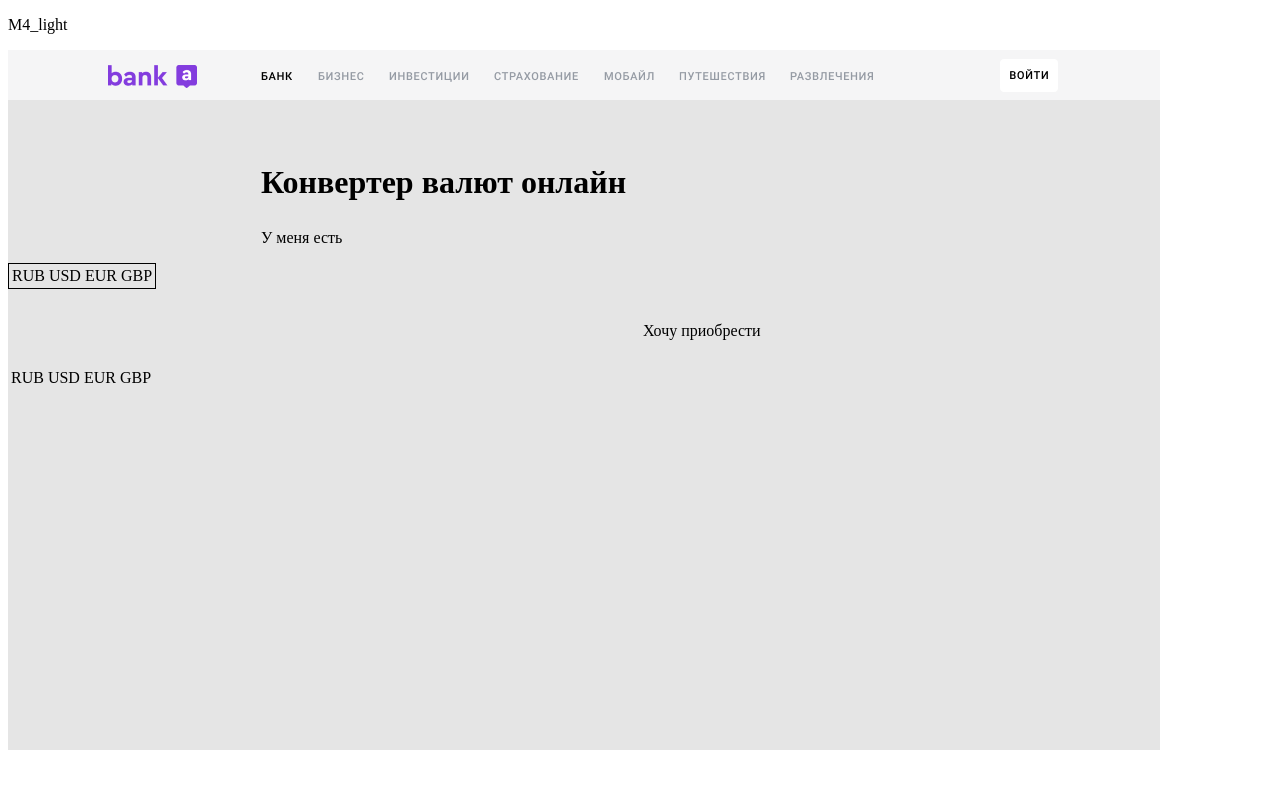
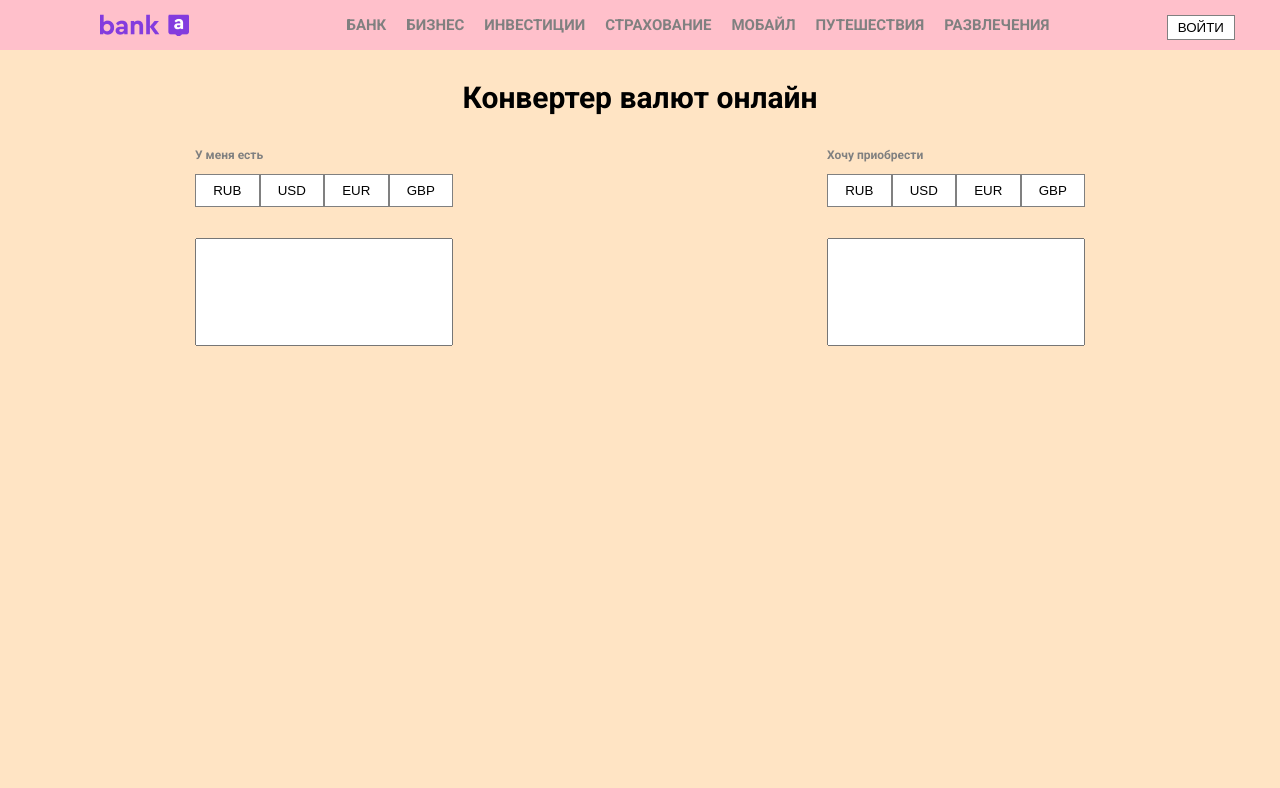
Before and after one commit to nermin0327/layihe3, a plain HTML site: page index.html in a window 1280 px wide. Drawn offline with Linux system fonts and the light colour scheme.

Commit message:
son guncelleme

```diff
--- a/index.html
+++ b/index.html
@@ -1,55 +1,86 @@
 <!DOCTYPE html>
 <html lang="en">
+
 <head>
   <meta charset="UTF-8">
   <meta http-equiv="X-UA-Compatible" content="IE=edge">
   <meta name="viewport" content="width=device-width, initial-scale=1.0">
   <title>Document</title>
+  <link rel="stylesheet" href="style.css">
 </head>
-<link rel="stylesheet" href="./style.css">
+
 <body>
   <div class="general">
-     <p class="light">M4_light</p>
-      <div class="main">
-         <div class="header">
-          <img src="./Group 6.png">
+    <div class="list" style="display: flex; justify-content: space-between  ;">
+      <div class="img"><img src="./Asset 1@3x 1.png"></div>
+      <div>
+        <ul style="display: flex; list-style:none">
+          <li class="zero">
+            БАНК
+          </li>
+          <li class="one">
+            БИЗНЕС
+          </li>
+          <li class="two">
+            ИНВЕСТИЦИИ
+          </li>
+          <li class="three">
+            СТРАХОВАНИЕ
+          </li>
+          <li class="four">
+            МОБАЙЛ
+          </li>
+          <li class="five">
+            ПУТЕШЕСТВИЯ
+          </li>
+          <li class="six">
+            РАЗВЛЕЧЕНИЯ
+          </li>
+          </ul>
           </div>
-         <div class="footer">
-         <h1 class="firsth">Конвертер валют онлайн</h2>
-         <div class="tables">
-         <p class="zero">У меня есть </p>
-         <table class="one">
-          <thead>
-          </thead>
-          <tbody>
-            <tr>
-            <td>RUB</td>
-              <td>USD</td>
-              <td>EUR</td>
-              <td>GBP</td>
-            </tr>
-          </tbody>
-         </table>
+          <div><button class="x">
+            ВОЙТИ
+          </button></div>
+      </div>
 
 
-         <p class="none">Хочу приобрести</p>
-         <table class="two">
-            <thead>
-            </thead>
-            <tbody>
-              <tr>
-              <td>RUB</td>
-                <td>USD</td>
-                <td>EUR</td>
-                <td>GBP</td>
-              </tr>
-            </tbody>
-           </table>
-
+    </div>
+    <div class="main">
+      <h1>Конвертер валют онлайн</h1>
+    </div>
+    <div class="center">
+    <div class="left">
+      <p class="have">У меня есть </p>
+      <div class="eight">
+        <div class="btnwrapper">
+          <button class="btn">RUB</button>
+          <button class="btn">USD</button>
+          <button class="btn"> EUR</button>
+          <button class="btn">GBP</button>
+        </div>
+        <div class="container">
+          <input class="input" type="number">
+          <p class="show"></p>
+        </div>
+      </div>
+    </div>
+    <div class="right">
+      <p class="want">Хочу приобрести</p>
+      <div class="eight">
+        <div class="btnwrapper">
+          <button class="btn">RUB</button>
+          <button class="btn">USD</button>
+          <button class="btn"> EUR</button>
+          <button class="btn">GBP</button>
+        </div>
+        <div class="container">
+          <input class="input" type="number">
+          <p class="show"></p>
         </div>
       </div>
     </div>
   </div>
-    <script src="./main.js"></script>
+  </div>
 </body>
+
 </html>
--- a/style.css
+++ b/style.css
@@ -1,35 +1,152 @@
-.main{
-    width: 1152px;
-    height:700px;
-    background-color: #E5E5E5;
+@import url('https://fonts.googleapis.com/css2?family=Roboto:wght@700&display=swap');
+body{
+    font-family: 'Roboto', sans-serif;
+    background-color: bisque;
 }
-img{
-    width: 100%;
-    height:50px;
-}
-.firsth{
-    width:587px;
-    height: 32px;
-    margin-top:60px;
-    /* display: flex;
-    justify-content: center; */
-    margin-left: 253px;
-    margin-right: 312px;
-}
-.zero{
 
-    margin-top: 33px;
-    margin-left:253px;
-    margin-right: 779px;
+.img{
+  width: 89px;
+  height: 23px;
+  margin-top: 13.8px;
+  margin-bottom: 11.4px;
+  margin-left: 100px;
+  max-width: 60%;
+
 
 }
+.list{
+    /* width: 1152px; */
+    display: flex;
+    justify-content: space-between;
+    position: fixed;
+    top: 0px;
+    left: 0px;
+    right: 0px;
+    background-color: pink;
+    height: 50px;
+}
+/* .zero{
+    height: 19px;
+    width: 44px;
+    margin-left: 64px;
+    margin-top: 15.64px;
+    margin-bottom:12.88px;
+    font-size: 20px;
+}
 .one{
-    border: 1px solid black;
+    margin-top: 15.64px;
+    margin-bottom:12.88px;
+    margin-left: 13px;
+    width:50px;
+    height: 17.48px;
 }
-.none{
-    width: 120px;
-    height:28px;
-    margin-top: 33px;
-    margin-left: 635px;
-    margin-right: 397px;
+.two{
+    margin-left:21px;
+    margin-bottom: 12.88px;
+    margin-top: 15.64px;
+    width: 94px;
+    height: 17.48px;
 }
+.three{
+    margin-left: 11px;
+    margin-top: 15.64px;
+    margin-bottom: 12.88px;
+    width: 94px;
+    height: 17.48px;
+}
+.four{
+    margin-left: 16px;
+    margin-top: 15.64px;
+    margin-bottom: 12.88px;
+    width: 68px;
+    height: 17.48px;
+}
+.five{
+    margin-left: 7px;
+    margin-top: 15.64px;
+    margin-bottom: 12.88px;
+    width: 101px;
+    height: 17.48px;
+}
+.six{
+    margin-left: 10px;
+    margin-top: 15.64px;
+    margin-bottom: 12.88px;
+    width: 101px;
+    height: 17.48px;
+}
+.seven{
+    margin-left:109px;
+    margin-top:8.28px;
+    margin-bottom: 7.36px;
+    width:58px;
+    height:  30.36px;
+} */
+li{
+    margin-left: 10px;
+    margin-right: 10px;
+    color: gray;
+    font-size: 15px;
+}
+li:hover{
+    margin-left: 10px;
+    margin-right: 10px;
+    background-color:grey;
+    color:black;
+}
+
+.x{
+     margin-right: 53px;
+     margin-top: 14.5px;
+     width: 60% !important;
+     height: 25px !important;
+}
+button:hover{
+    background-color: red;
+    border: none;
+}
+h1{
+    display: flex;
+    justify-content: center;
+    font-size: 30px;
+    font-weight: 2px;
+    margin-top: 80px;
+}
+.center{
+    display:flex;
+    justify-content: space-around;
+    margin-top: 21px;
+}
+
+.have{
+    color: gray;
+    font-size: 12px;
+}
+.input{
+    margin-top: 31px;
+    height: 102px;
+    width: 250px;
+    font-size: 30px;
+
+}
+.want{
+    color: gray;
+    font-size: 12px;
+}
+.btnwrapper{
+    display: flex;
+    justify-content: space-between;
+
+}
+.btn,.x {
+    width: 25%;
+    height: 33px;
+    background-color: white;
+    border: none;
+    border: 1px solid gray;
+}
+.btn:hover{
+    color: black;
+    background-color: rgb(160, 72, 243);
+    border: none;
+}
```
Also changed, not shown: Asset 1@3x 1.png (added), WhatsApp Image 2022-11-16 at 12.03.48.jpeg (added). Lines whose indentation alone changed are shown as unchanged.
